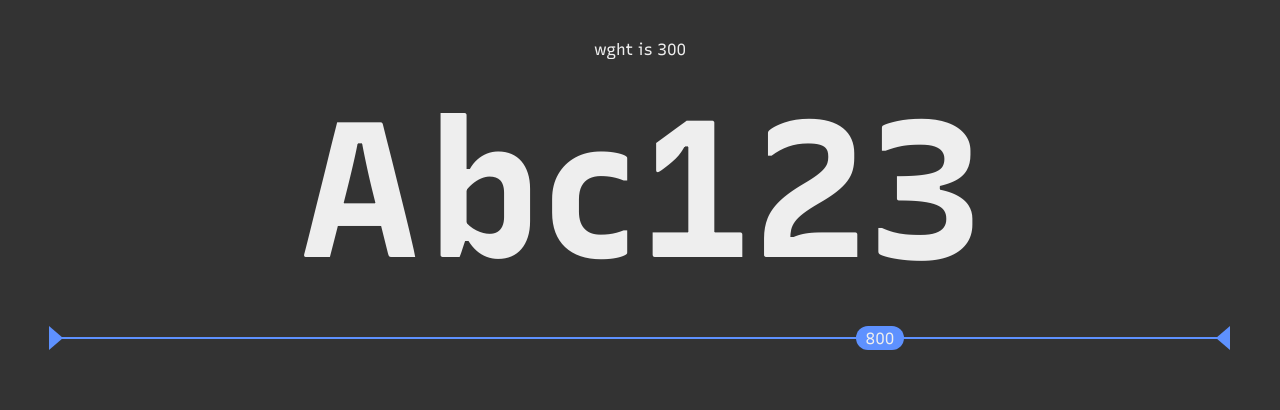
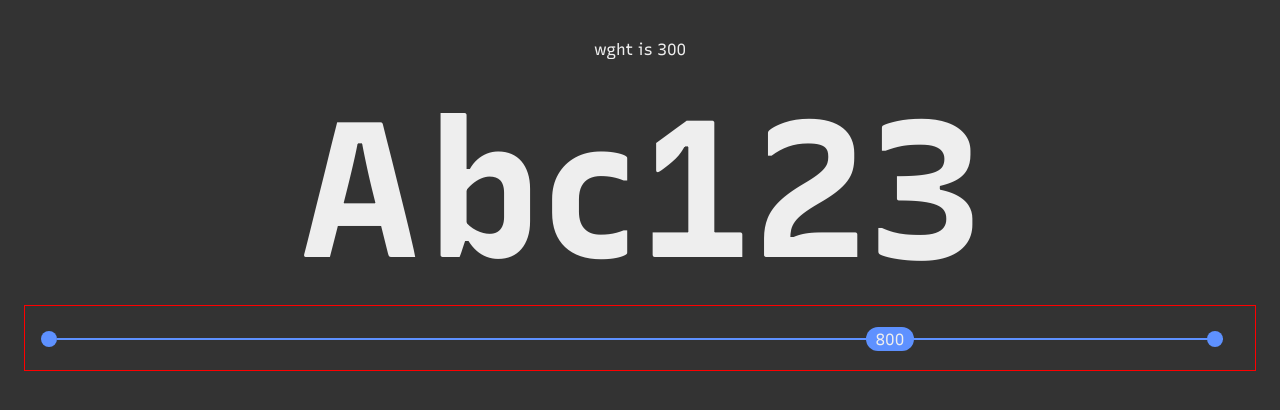
Before and after one commit to arrowtype/gf-url-api-configurator, a Svelte app: page / in a window 1280 px wide. Shown: the top 410 px of the page. Built offline with nearby package versions, Linux system fonts and the light colour scheme.

Commit message:
change main slider thumb to percentage position

```diff
--- a/src/components/CustomRangeSlider.svelte
+++ b/src/components/CustomRangeSlider.svelte
@@ -33,24 +33,21 @@
 
   function sliderdown(e) {
 
-    e.target.tagName === "polygon" ? e.target.parentElement.classList.add("active") : e.target.classList.add("active");
-    e.target.tagName === "polygon" ? currentThumb = e.target.parentElement : currentThumb = e.target;
+    currentThumb = e.target
 
-    // bind late
+    currentThumb.classList.add("active");
+
     if (currentThumb.classList.contains("limiter")) {
-        console.log("yup")
         document.addEventListener("mousemove", limiterMove, true)
     } else {
-        console.log("nope")
         document.addEventListener("mousemove", slidermove, true)
     }
     document.addEventListener("mouseup", sliderup, true);
   }
 
   function sliderup(e) {
-    // document.querySelector(".thumb").classList.remove("active");
     currentThumb.classList.remove("active");
-    // unbind
+
     document.removeEventListener("mouseup", sliderup, true);
     if (currentThumb.classList.contains("limiter")) {
         document.removeEventListener("mousemove", limiterMove, true)
@@ -67,18 +64,19 @@
   function slidermove(e) {
 
     const t = currentThumb;
+    let halfSliderWidth =  t.offsetWidth / 2
 
-    let newpos = e.clientX - t.parentElement.offsetLeft - t.offsetWidth / 2;
+    let newpos = e.clientX - t.parentElement.offsetLeft - halfSliderWidth;
     if (newpos < 0) {
         newpos = 0;
-    } else if (newpos > t.parentElement.offsetWidth - t.offsetWidth) {
-        newpos = t.parentElement.offsetWidth - t.offsetWidth;
+    } else if (newpos > t.parentElement.offsetWidth - halfSliderWidth) {
+        newpos = t.parentElement.offsetWidth - halfSliderWidth;
     }
     // adjust movement by step precision
-    let widthStep = (sliderWidth - t.offsetWidth) / ((max - min) / step);
+    let widthStep = (sliderWidth - halfSliderWidth) / ((max - min) / step);
     newpos = Math.round(newpos / widthStep) * widthStep;
 
-    thumbPos = newpos
+    thumbPos = newpos / sliderWidth * 100 // convert to %
 
     calcValue();
   }
@@ -87,7 +85,7 @@
       // console.log("limiter!", e.target)
       const t = currentThumb;
       let id = t.id
-      let newpos = e.clientX - t.parentElement.offsetLeft - t.clientWidth / 2;
+      let newpos = e.clientX - t.parentElement.offsetLeft;
 
       if (newpos < 0 && id === "minLimitThumb") {
           newpos = 0;
@@ -98,13 +96,10 @@
       }
 
       // // TODO: make maxLimit thumb work better
-      // else if (newpos > 0 && id === "minLimitThumb") {
-      //   newpos = 100;
-      // }
-
+      // else if (newpos > 0 && id === "minLimitThumb") {newpos = 100;}
       // else if (newpos > t.parentElement.offsetWidth - t.clientWidth && id === "maxLimitThumb") {
 
-      let widthStep = (sliderWidth - t.clientWidth) / ((max - min) / step);
+      let widthStep = (sliderWidth) / ((max - min) / step);
       newpos = Math.round(newpos / widthStep) * widthStep;
 
       if (t.id === "minLimitThumb") {
@@ -117,7 +112,7 @@
 
   }
 
-
+  // round a number to a certain length of decimal points
   // from https://stackoverflow.com/a/27865285/3704306
   function precision(a) {
     if (!isFinite(a)) return 0;
@@ -135,8 +130,7 @@
   }
 
   function calcValue() {
-    let ratio = thumbPos / (sliderWidth - thumbWidth);
-    value = round(min + (max - min) * ratio);
+    value = round(min + (max - min) * thumbPos/100);
     sendValue();
   }
 
@@ -164,7 +158,7 @@
       <div
         id="mainThumb"
         class="thumb main-thumb"
-        style="left: {thumbPos ? thumbPos : ((value - min) / (max - min)) * (sliderWidth - thumbWidth)}px"
+        style="left: {thumbPos? thumbPos : (value - min) / (max - min) * 100}%"
         on:mousedown={sliderdown}
         bind:clientWidth={thumbWidth}>
         {value}
@@ -173,29 +167,24 @@
   </div>
   <div class="custom-slider">
     <div class="custom-slider-track" bind:offsetWidth={sliderWidth}>
-      <svg
+      <div
           id="minLimitThumb"
           class="thumb limiter"
           style="left: {minLimitPos ? minLimitPos : 0}%"
           on:mousedown={sliderdown}
-          xmlns="http://www.w3.org/2000/svg" viewBox="0 0 14 32" height="100%" width="100%"
           >
-          <polygon id="lowerLimit" points="0,4 0,28 14,16"/>
-      </svg>
+      </div>
     </div>
   </div>
   <div class="custom-slider">
     <div class="custom-slider-track" bind:offsetWidth={sliderWidth}>
-      <svg
+      <div
           id="maxLimitThumb"
           class="thumb limiter"
           style="left: {maxLimitPos ? maxLimitPos : 100}%"
           on:mousedown={sliderdown}
-          xmlns="http://www.w3.org/2000/svg" viewBox="0 0 {maxLimitWidth} 32" height="100%" width="100%"
           >
-          <!-- <polygon id="upperLimit" points="{maxLimitWidth},0  0,10 {maxLimitWidth},20 "/> -->
-          <polygon id="upperLimit" points="14,4 0,16 14,28 "/>
-      </svg>
+      </div>
     </div>
   </div>
 </div>
@@ -207,8 +196,8 @@
     --trackHeight: 2px;
     --controlHeight: 1.5rem;
     --thumbWidth: 3rem;
-    --limiterHeight: 32px;
-    --limiterWidth: 12px;
+    --limiterHeight: 16px;
+    --limiterWidth: 16px;
 
     --trackBg: #eee;
     /* --buttonBg: #0050ff; */
@@ -219,7 +208,8 @@
     display: grid;
     grid-template-rows: 1fr;
     align-items: center;
-    margin: 2rem;
+    padding: 2rem;
+    border: red 1px solid;
   }
   .custom-slider {
     height: 0; /* allows things to properly overlap */
@@ -237,30 +227,31 @@
     margin-right: var(--upperLimit)px;
   }
   .thumb {
-    width: var(--thumbWidth);
-    height: var(--controlHeight);
     position: absolute;
     top: calc(-1 * var(--controlHeight) / 2 + var(--trackHeight) / 2);
     left: 0;
+    background: var(--buttonBg);
+    border-radius: 99px;
     user-select: none;
     -moz-user-select: none;
     -khtml-user-select: none;
     -webkit-user-select: none;
-  }
-
-  .main-thumb {
-    display: grid;
-    align-items: center;
-    background: var(--buttonBg);
-    border-radius: 99px;
+    transform: translateX(-50%);
   }
   .thumb.active {
     background: #ff0097;
   }
 
+  .main-thumb {
+    width: var(--thumbWidth);
+    height: var(--controlHeight);
+    display: grid;
+    align-items: center;
+  }
+
   .limiter {
-    width: var(--controlHeight);
     height: var(--limiterHeight);
+    width: var(--limiterWidth);
     position: absolute;
     top: calc(-1 * var(--limiterHeight) / 2 + var(--trackHeight) / 2);
     transform: translateX(calc(-1 * var(--limiterWidth)));
```
